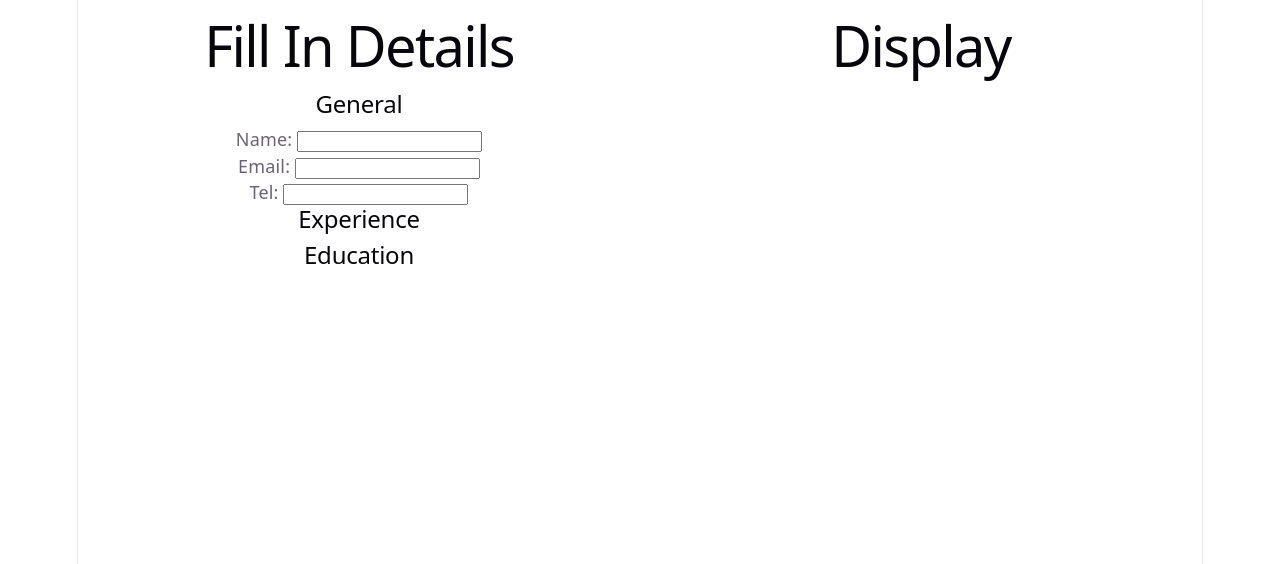
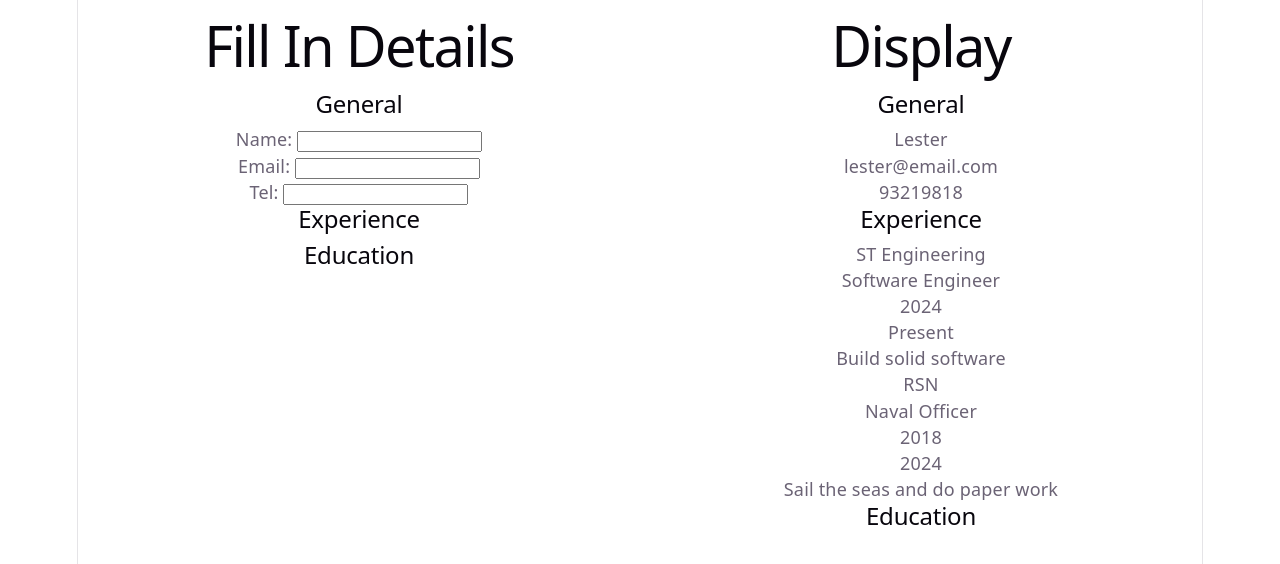
Before and after one commit to lesterc013/top-cv-builder, a React (Vite) app: page / in a window 1280 px wide. Shown: the top 564 px of the page. Built offline with nearby package versions, Linux system fonts and the light colour scheme.

Commit message:
Sloppy attempt at making Display render with dynamic data
Need to further relook at TwoColumnDisplay and OneBlock. Im missing containering the dates part and the data only. Dates to left, Data to the right.

```diff
--- a/src/components/Display.jsx
+++ b/src/components/Display.jsx
@@ -1,7 +1,90 @@
+// If Display is provided with all the form data,
+// Then does it even need an extra Section?
+// Just set the section title h2,
+// then use map to render an array of divs with the value
+
+import TwoColumnDisplay from './display/TwoColumnDisplay';
+
+// This can be my initial strategy to get something out - then we refactor if messy
+// or if it would make more sense to separate out to style
+const testState = {
+  general: {
+    name: 'Lester',
+    email: 'lester@email.com',
+    tel: '93219818',
+  },
+
+  experience: [
+    {
+      company: 'ST Engineering',
+      position: 'Software Engineer',
+      startDate: '2024',
+      endDate: 'Present',
+      description: 'Build solid software',
+    },
+    {
+      company: 'RSN',
+      position: 'Naval Officer',
+      startDate: '2018',
+      endDate: '2024',
+      description: 'Sail the seas and do paper work',
+    },
+  ],
+
+  education: [
+    {
+      school: 'NTU',
+      title: 'Mech Eng',
+      dateStarted: '2015',
+      dateEnded: '2018',
+    },
+    {
+      school: 'SP',
+      title: 'Aero Eng',
+      dateStarted: '2012',
+      dateEnded: '2014',
+    },
+  ],
+};
+
 export default function Display() {
+  const generalDisplay = [];
+  const experienceDisplay = [];
+  const educationDisplay = [];
+
+  for (const property in testState.general) {
+    const value = testState.general[property];
+    generalDisplay.push(<div>{value}</div>);
+  }
+
+  // testState.education.forEach((eduObj) => {
+  //   for (const property in eduObj) {
+  //     const value = eduObj[property];
+  //     educationDisplay.push(<div>{value}</div>);
+  //   }
+  // });
+
+  // testState.experience.forEach((expObj) => {
+  //   for (const property in expObj) {
+  //     const value = expObj[property];
+  //     experienceDisplay.push(<div>{value}</div>);
+  //   }
+  // });
+
   return (
     <div className='display'>
       <h1>Display</h1>
+      <div className='general-display'>
+        <h2>General</h2>
+        {generalDisplay}
+        <h2>Experience</h2>
+        <TwoColumnDisplay
+          sectionName='experience'
+          data={testState.experience}
+        />
+        <h2>Education</h2>
+        {/* {experienceDisplay} */}
+      </div>
     </div>
   );
 }
--- /dev/null
+++ b/src/components/display/OneBlock.jsx
@@ -0,0 +1,11 @@
+export default function OneBlock({ dataObj }) {
+  const dataDivs = [];
+
+  for (const property in dataObj) {
+    // Then for each property in this dataObj, I want to insert it into the above container
+    const value = dataObj[property];
+    dataDivs.push(<div>{value}</div>);
+  }
+
+  return <div>{dataDivs}</div>;
+}
--- /dev/null
+++ b/src/components/display/TwoColumnDisplay.jsx
@@ -0,0 +1,10 @@
+import OneBlock from './OneBlock';
+
+export default function TwoColumnDisplay({ title, sectionName, data }) {
+  // data is an array of objects
+  const displayArray = [];
+
+  data.forEach((dataObj) => displayArray.push(<OneBlock dataObj={dataObj} />));
+
+  return <div className={`two-col-display ${sectionName}`}>{displayArray}</div>;
+}
```
